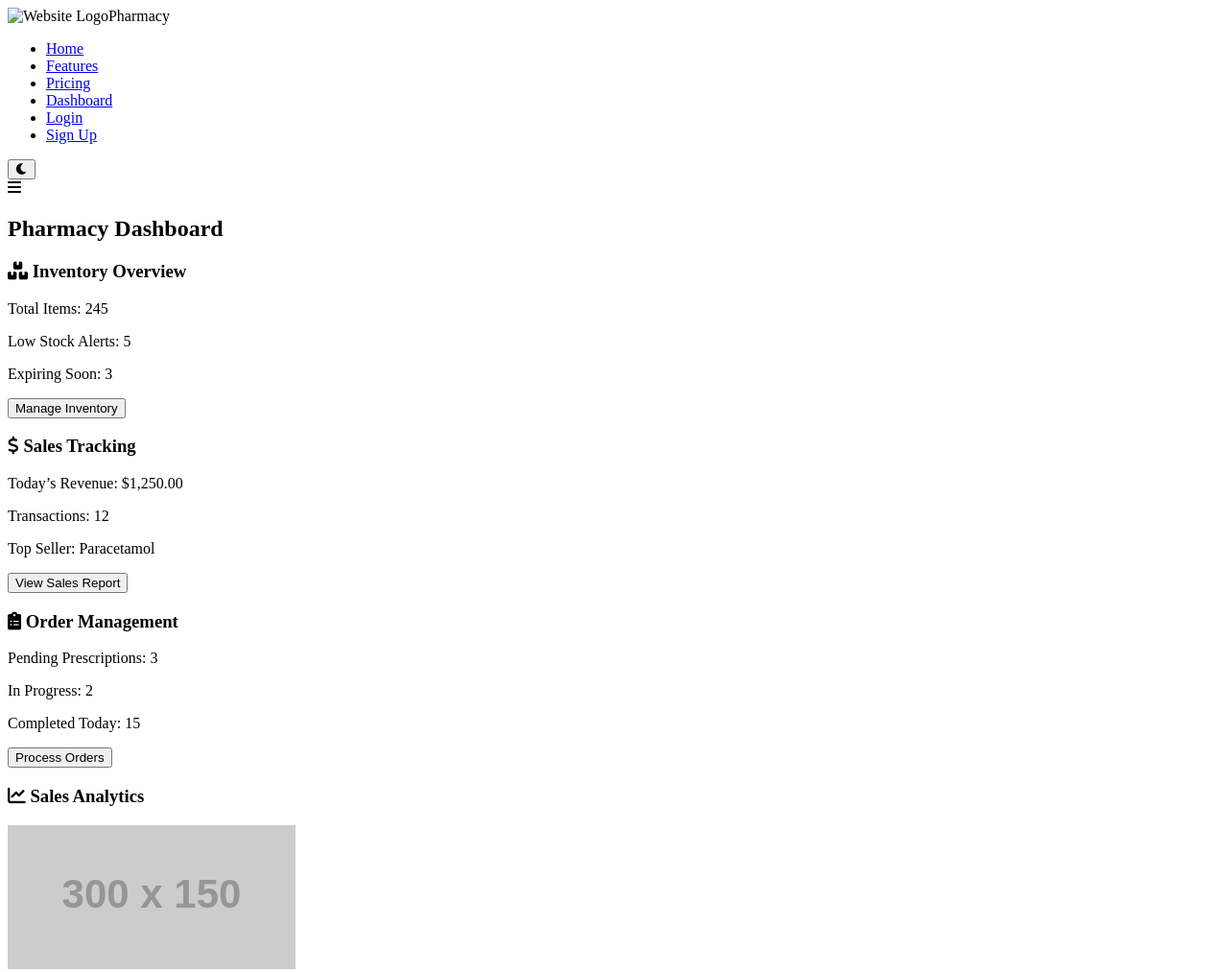
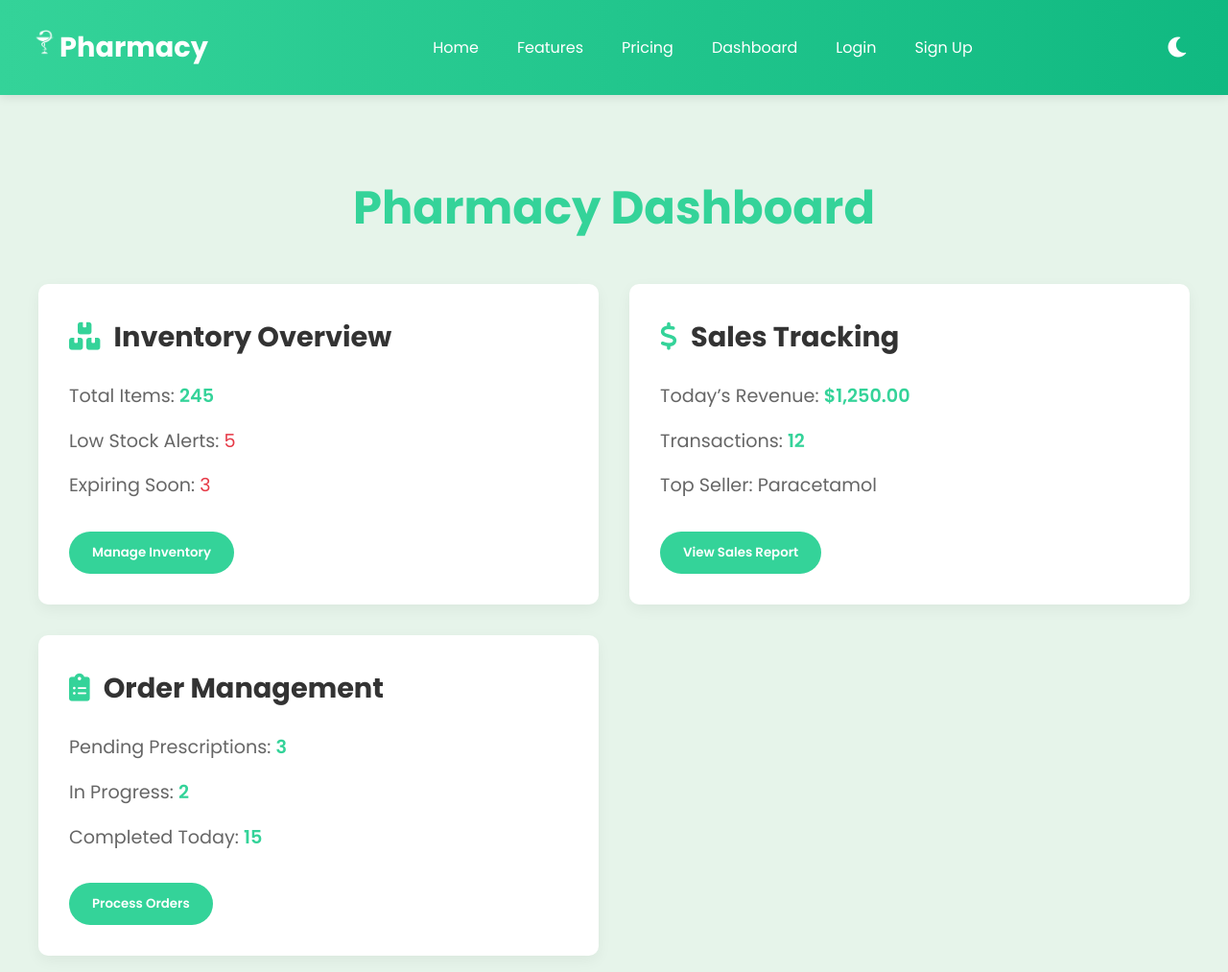
Before and after one commit to Lakhderkherachi2/Pharmacie-website, a website: page dashboard.html in a window 1280 px wide. Shown: the top 1013 px of the page at 96% size. Drawn offline with Linux system fonts and the light colour scheme; the site is published under a folder, as on GitHub Pages, so addresses that start at the root find nothing; placeholder pictures from the web are drawn by us.

Commit message:
Add files via upload

```diff
--- a/dashboard.html
+++ b/dashboard.html
@@ -4,8 +4,8 @@
     <meta charset="UTF-8">
     <meta name="viewport" content="width=device-width, initial-scale=1.0">
     <title>Pharmacy - Dashboard</title>
-    <link rel="icon" type="image/x-icon" href="/logo.ico">
-    <link rel="stylesheet" href="/style.css">
+    <link rel="icon" type="image/x-icon" href="logo.ico">
+    <link rel="stylesheet" href="style.css">
     <link href="https://fonts.googleapis.com/css2?family=Poppins:wght@300;400;600;700&display=swap" rel="stylesheet">
     <link rel="stylesheet" href="https://cdnjs.cloudflare.com/ajax/libs/font-awesome/6.0.0-beta3/css/all.min.css">
 </head>
@@ -13,7 +13,7 @@
     <!-- Navigation -->
     <header class="navbar">
          <div class="logo">
-          <img src="/header.ico" alt="Website Logo" class="logo-image">Pharmacy
+          <img src="header.ico" alt="Website Logo" class="logo-image">Pharmacy
         </div>
         <nav class="nav-links">
             <ul>
@@ -126,6 +126,6 @@
         </div>
     </footer>
 
-    <script src="/script.js"></script>
+    <script src="script.js"></script>
 </body>
 </html>
```
Also changed, not shown: login.html (+4 -4 lines), pricing.html (+4 -4 lines), signup.html (+4 -4 lines).
